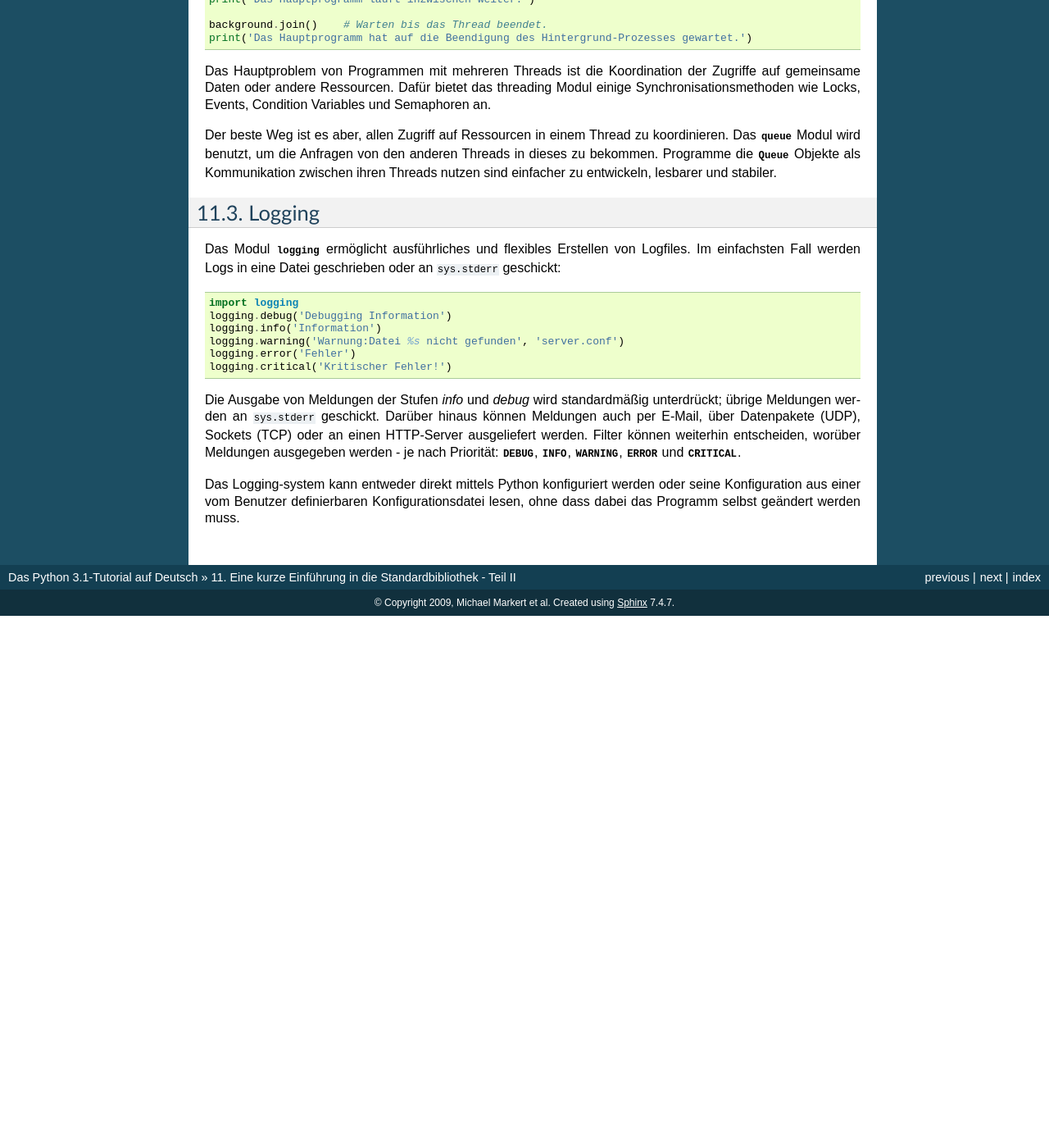
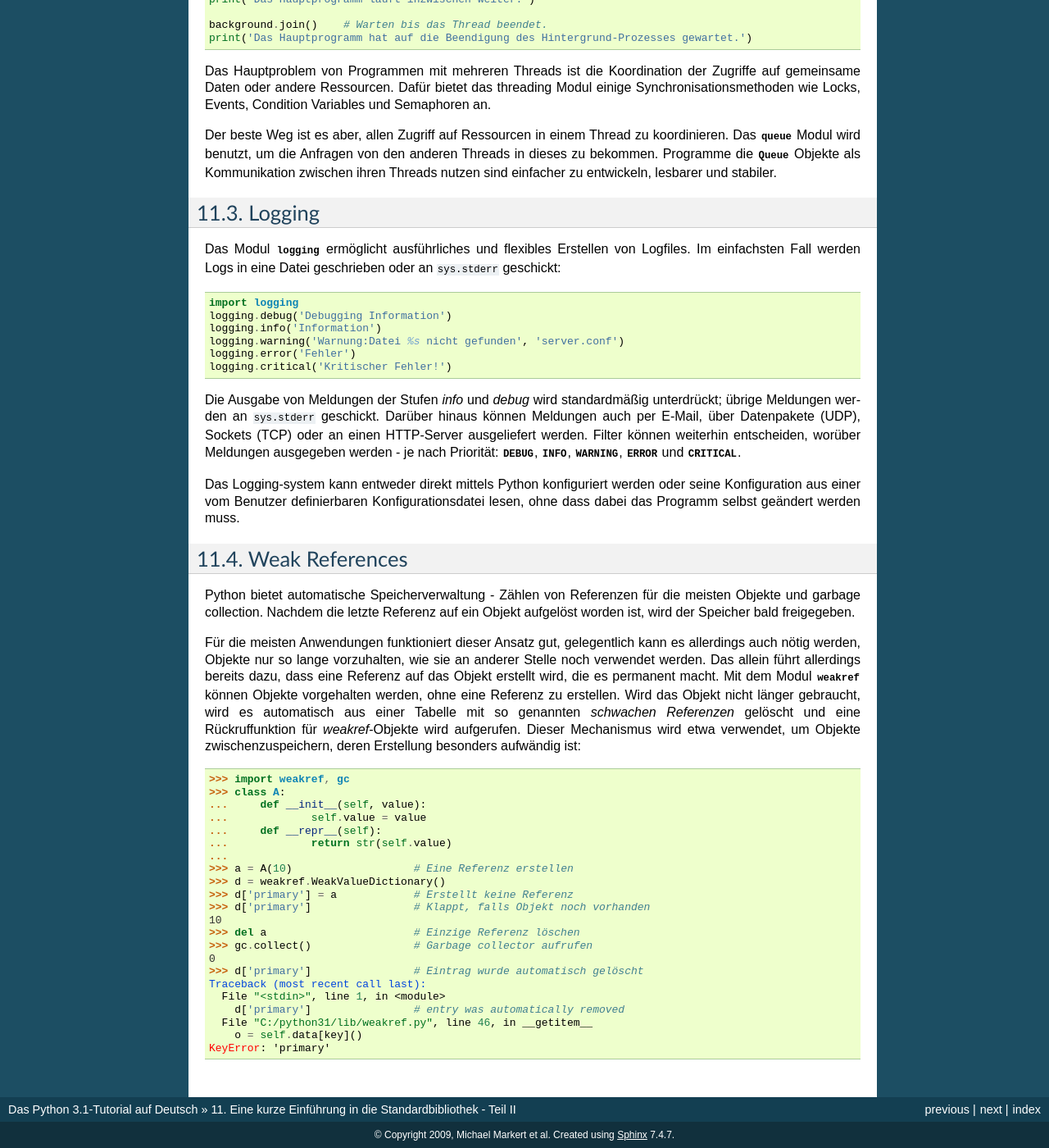
Before and after one commit to cofi/py-tutorial-de, a Sphinx documentation site: the page built from source/stdlib2.rst, in a window 1280 px wide and 1400 px high, scrolled down 1674 px. Shown: the whole window at 82% size. Built offline with Sphinx 7.4.7, drawn with Linux system fonts in a browser that asks for light colours; before the commit the page ends 2425 px from its top, so only the background shows below that; some of the changed text lies outside the part shown.

Commit message:
Translated section 11.6 (weak references) Issue #84

```diff
--- a/source/stdlib2.rst
+++ b/source/stdlib2.rst
@@ -141,3 +141,47 @@ worüber Meldungen ausgegeben werden - je nach Priorität: :const:`DEBUG`,
 Das Logging-system kann entweder direkt mittels Python konfiguriert werden oder
 seine Konfiguration aus einer vom Benutzer definierbaren Konfigurationsdatei
 lesen, ohne dass dabei das Programm selbst geändert werden muss.
+
+
+.. _tut-weak-references:
+
+Weak References
+===============
+
+Python bietet automatische Speicherverwaltung - Zählen von Referenzen für die
+meisten Objekte und :term:`garbage collection`. Nachdem die letzte Referenz auf
+ein Objekt aufgelöst worden ist, wird der Speicher bald freigegeben.
+
+Für die meisten Anwendungen funktioniert dieser Ansatz gut, gelegentlich kann es
+allerdings auch nötig werden, Objekte nur so lange vorzuhalten, wie sie an
+anderer Stelle noch verwendet werden. Das allein führt allerdings bereits dazu,
+dass eine Referenz auf das Objekt erstellt wird, die es permanent macht. Mit dem
+Modul :mod:`weakref` können Objekte vorgehalten werden, ohne eine Referenz zu
+erstellen. Wird das Objekt nicht länger gebraucht, wird es automatisch aus einer
+Tabelle mit so genannten *schwachen Referenzen* gelöscht und eine
+Rückruffunktion für *weakref*-Objekte wird aufgerufen. Dieser Mechanismus wird
+etwa verwendet, um Objekte zwischenzuspeichern, deren Erstellung besonders
+aufwändig ist::
+
+   >>> import weakref, gc
+   >>> class A:
+   ...     def __init__(self, value):
+   ...             self.value = value
+   ...     def __repr__(self):
+   ...             return str(self.value)
+   ...
+   >>> a = A(10)                   # Eine Referenz erstellen
+   >>> d = weakref.WeakValueDictionary()
+   >>> d['primary'] = a            # Erstellt keine Referenz
+   >>> d['primary']                # Klappt, falls Objekt noch vorhanden
+   10
+   >>> del a                       # Einzige Referenz löschen
+   >>> gc.collect()                # Garbage collector aufrufen
+   0
+   >>> d['primary']                # Eintrag wurde automatisch gelöscht
+   Traceback (most recent call last):
+     File "<stdin>", line 1, in <module>
+       d['primary']                # entry was automatically removed
+     File "C:/python31/lib/weakref.py", line 46, in __getitem__
+       o = self.data[key]()
+   KeyError: 'primary'
```
